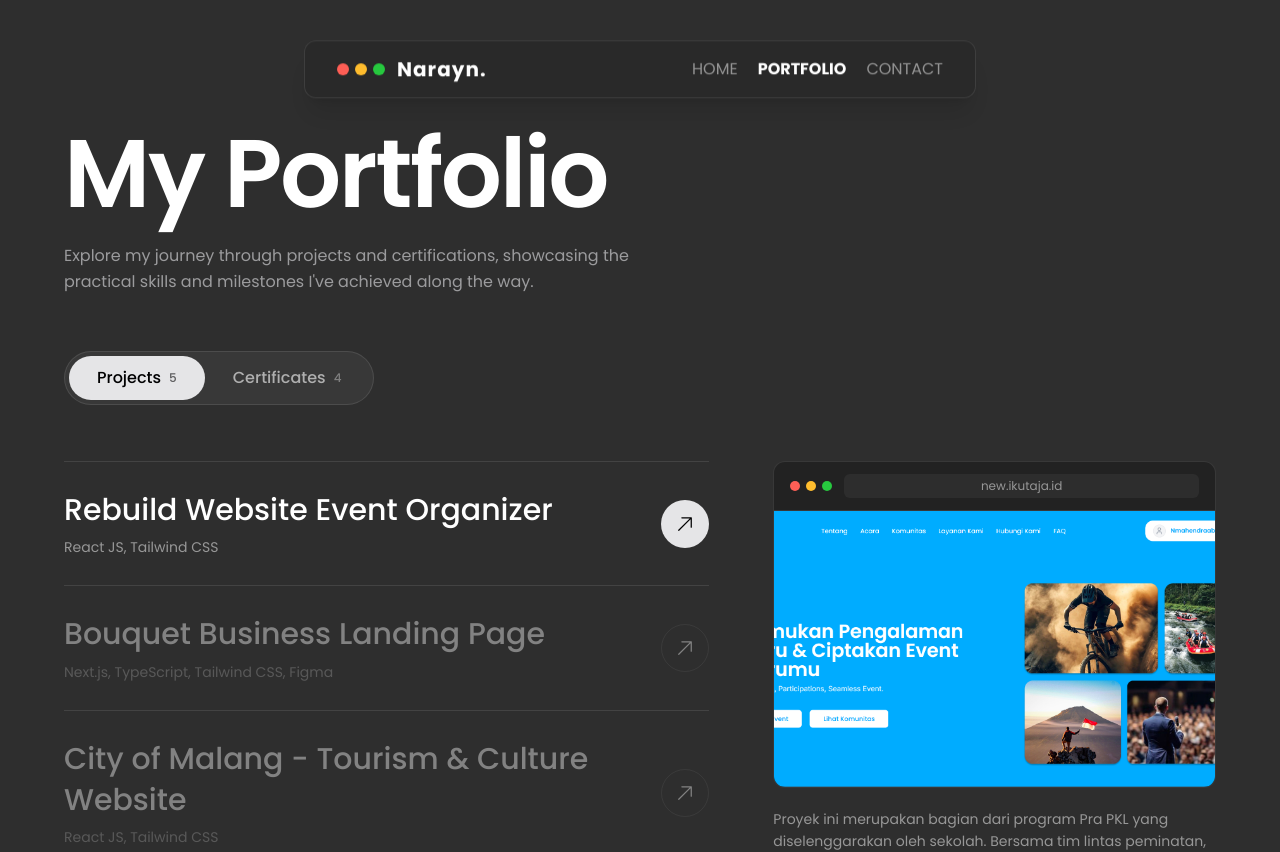
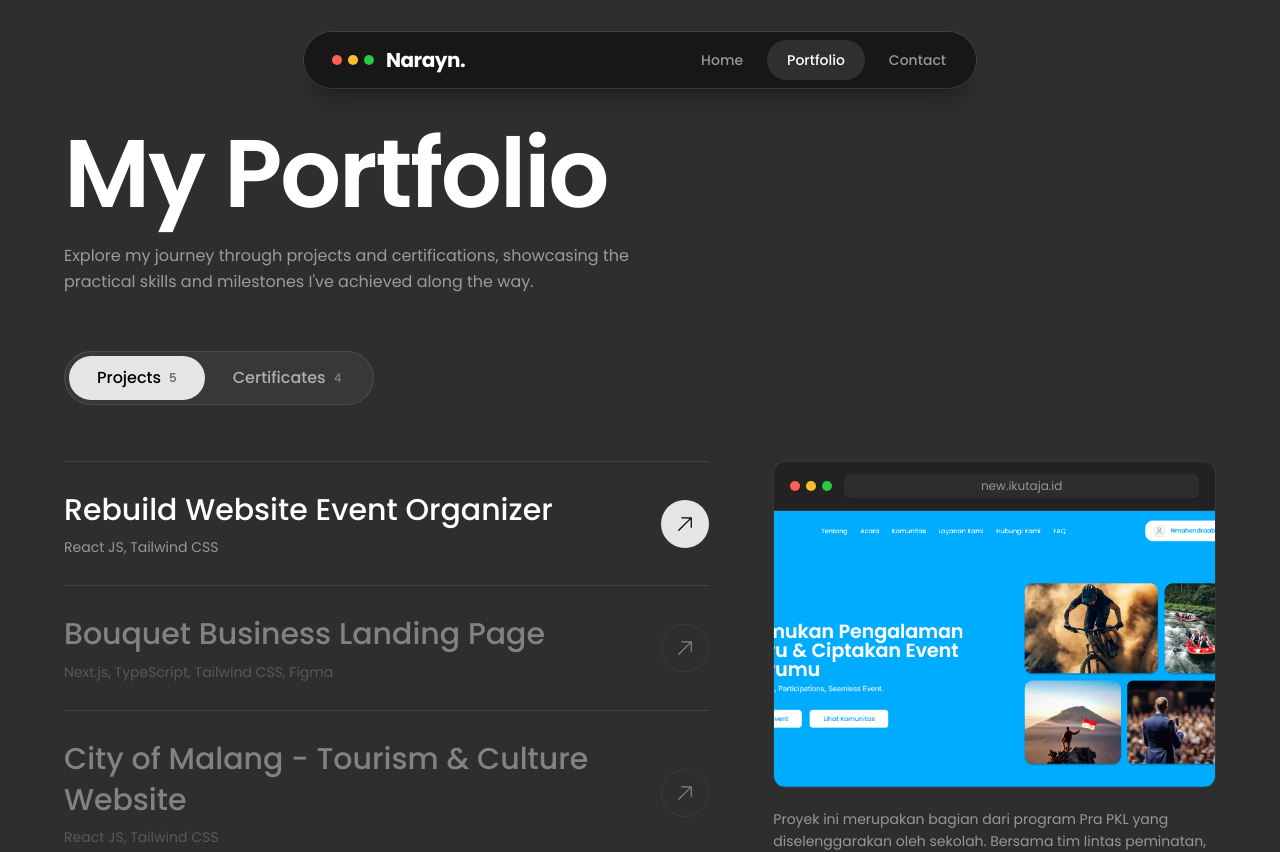
Before and after one commit to NarayanaMahendraAbimanyu/Narayana-Portfolio-Website, a Next.js app: page /portfolio in a window 1280 px wide. Shown: the top 852 px of the page. Built offline with nearby package versions, Linux system fonts and the light colour scheme.

Commit message:
Memperbarui tampilan desain pada bagian navbar

```diff
--- a/app/components/HeroSection.tsx
+++ b/app/components/HeroSection.tsx
@@ -63,7 +63,7 @@ export default function HeroSection() {
             variants={fade}
             className="mt-8 sm:mt-10 text-xl sm:text-2xl font-medium tracking-tight"
           >
-            Front-end developer and web designer.
+            Front-end developer and Beginner web designer.
           </motion.p>
           <motion.p
             variants={fade}
--- a/app/components/MarqueeSection.tsx
+++ b/app/components/MarqueeSection.tsx
@@ -83,7 +83,7 @@ export default function MarqueeSection() {
           x={reduceMotion ? 0 : topX}
         />
         <MarqueeRow
-          label="Web Designer"
+          label="Beginner Web Designer"
           weightClass="font-light"
           x={reduceMotion ? 0 : bottomX}
         />
--- a/app/components/Navbar.tsx
+++ b/app/components/Navbar.tsx
@@ -1,237 +1,220 @@
 "use client";
 
-import React, { useState } from "react";
+import React, { useEffect, useState } from "react";
 import Link from "next/link";
 import { usePathname, useRouter } from "next/navigation";
-import { motion, AnimatePresence, Variants } from "framer-motion";
+import {
+  motion,
+  AnimatePresence,
+  Variants,
+  useReducedMotion,
+} from "framer-motion";
+
+const ease = [0.16, 1, 0.3, 1] as const;
 
 export default function Navbar() {
   const pathname = usePathname();
   const router = useRouter();
-  const [activeSection, setActiveSection] = useState<string>("");
-  const [isOpen, setIsOpen] = useState<boolean>(false);
+  const reduceMotion = useReducedMotion();
+  const [contactInView, setContactInView] = useState(false);
+  const [isOpen, setIsOpen] = useState(false);
 
   const isHome = pathname === "/";
   const isPortfolio = pathname === "/portfolio";
 
+  // Keep "Contact" highlighted while the contact section is on screen.
+  useEffect(() => {
+    if (!isHome) {
+      setContactInView(false);
+      return;
+    }
+    const el = document.getElementById("contact");
+    if (!el) return;
+    const observer = new IntersectionObserver(
+      ([entry]) => setContactInView(entry.isIntersecting),
+      { rootMargin: "-45% 0px -45% 0px", threshold: 0 }
+    );
+    observer.observe(el);
+    return () => observer.disconnect();
+  }, [isHome]);
+
+  // Lock scroll and allow Escape while the mobile menu is open.
+  useEffect(() => {
+    if (!isOpen) return;
+    const prev = document.body.style.overflow;
+    document.body.style.overflow = "hidden";
+    const onKey = (e: KeyboardEvent) => {
+      if (e.key === "Escape") setIsOpen(false);
+    };
+    window.addEventListener("keydown", onKey);
+    return () => {
+      document.body.style.overflow = prev;
+      window.removeEventListener("keydown", onKey);
+    };
+  }, [isOpen]);
+
   const scrollToTop = (e: React.MouseEvent<HTMLAnchorElement>) => {
+    setIsOpen(false);
     if (isHome) {
       e.preventDefault();
-      setActiveSection("");
-      window.scrollTo({
-        top: 0,
-        behavior: "smooth",
-      });
+      window.scrollTo({ top: 0, behavior: reduceMotion ? "auto" : "smooth" });
     }
-    setIsOpen(false);
   };
 
   const scrollToContact = (e: React.MouseEvent<HTMLAnchorElement>) => {
-    setActiveSection("contact");
+    e.preventDefault();
     setIsOpen(false);
-
     if (isHome) {
-      e.preventDefault();
-      const targetElement = document.getElementById("contact");
-      if (targetElement) {
-        targetElement.scrollIntoView({
-          behavior: "smooth",
+      document.getElementById("contact")?.scrollIntoView({
+        behavior: reduceMotion ? "auto" : "smooth",
         block: "start",
       });
-      }
     } else {
-      e.preventDefault();
       router.push("/#contact");
     }
   };
 
   const navLinks = [
-    { title: "HOME", href: "/", number: "01", action: scrollToTop, active: isHome && activeSection !== "contact" },
-    { title: "PORTFOLIO", href: "/portfolio", number: "02", action: () => { setActiveSection(""); setIsOpen(false); }, active: isPortfolio },
-    { title: "CONTACT", href: "/#contact", number: "03", action: scrollToContact, active: activeSection === "contact" },
+    {
+      title: "Home",
+      href: "/",
+      onClick: scrollToTop,
+      active: isHome && !contactInView,
+    },
+    {
+      title: "Portfolio",
+      href: "/portfolio",
+      onClick: () => setIsOpen(false),
+      active: isPortfolio,
+    },
+    {
+      title: "Contact",
+      href: "/#contact",
+      onClick: scrollToContact,
+      active: isHome && contactInView,
+    },
   ];
 
   const menuVariants: Variants = {
-    closed: {
-      x: "100%",
+    closed: { opacity: 0, transition: { duration: 0.3 } },
+    open: {
+      opacity: 1,
       transition: {
-        duration: 0.5,
-        ease: [0.32, 0.72, 0, 1],
-      },
-    },
-    open: {
-      x: 0,
-      transition: {
-        duration: 0.6,
-        ease: [0.76, 0, 0.24, 1],
-        staggerChildren: 0.1,
-        delayChildren: 0.2,
-      },
-    },
-  };
-
-  const linkContainerVariants: Variants = {
-    closed: {},
-    open: {
-      transition: {
-        staggerChildren: 0.03,
+        duration: 0.3,
+        staggerChildren: reduceMotion ? 0 : 0.08,
         delayChildren: 0.1,
       },
     },
   };
 
-  const letterVariants: Variants = {
-    closed: {
-      y: "100%",
-      transition: { duration: 0.4, ease: [0.76, 0, 0.24, 1] },
-    },
-    open: {
-      y: 0,
-      transition: { duration: 0.5, ease: [0.33, 1, 0.68, 1] },
-    },
-  };
-
-  const numberVariants: Variants = {
-    closed: {
-      opacity: 0,
-      y: 10,
-      transition: { duration: 0.3 },
-    },
-    open: {
-      opacity: 1,
-      y: 0,
-      transition: { duration: 0.4, delay: 0.3 },
-    },
+  const itemVariants: Variants = {
+    closed: { y: reduceMotion ? 0 : 24, opacity: 0 },
+    open: { y: 0, opacity: 1, transition: { duration: 0.7, ease } },
   };
 
   return (
     <>
       <motion.header
-        initial={{ y: 80, opacity: 0 }}
+        initial={{ y: reduceMotion ? 0 : -24, opacity: 0 }}
         animate={{ y: 0, opacity: 1 }}
-        transition={{ duration: 2, ease: [0.16, 1, 0.3, 1] }}
-        className="fixed top-4 sm:top-6 md:top-10 left-0 right-0 z-50 w-full px-4 sm:px-6 md:px-16 lg:px-24 flex justify-center"
+        transition={{ duration: 1, ease }}
+        className="fixed top-4 sm:top-6 md:top-8 left-0 right-0 z-50 flex justify-center px-4 sm:px-6"
       >
-        <nav className="w-full max-w-2xl bg-[#2A2A2A] text-white px-4 sm:px-8 py-2.5 sm:py-3.5 rounded-lg sm:rounded-xl flex items-center justify-between shadow-xl border border-white/10 backdrop-blur-md">
+        <nav
+          aria-label="Main"
+          className="w-full max-w-2xl flex items-center justify-between rounded-full bg-[#161616]/90 py-2 pl-5 pr-2 sm:pl-7 sm:pr-2.5 text-white shadow-xl shadow-black/20 ring-1 ring-white/10 backdrop-blur-md"
+        >
           <Link
             href="/"
             onClick={scrollToTop}
-            className="flex items-center gap-2 sm:gap-3 cursor-pointer group focus:outline-none"
+            className="flex items-center gap-3 rounded-full focus-visible:outline-2 focus-visible:outline-offset-4 focus-visible:outline-white"
           >
-            <div className="flex items-center gap-1 sm:gap-1.5">
-              <span className="w-2.5 h-2.5 sm:w-3 sm:h-3 rounded-full bg-[#FF5F56] inline-block transition-transform duration-300 group-hover:scale-110" />
-              <span className="w-2.5 h-2.5 sm:w-3 sm:h-3 rounded-full bg-[#FFBD2E] inline-block transition-transform duration-300 group-hover:scale-110" />
-              <span className="w-2.5 h-2.5 sm:w-3 sm:h-3 rounded-full bg-[#27C93F] inline-block transition-transform duration-300 group-hover:scale-110" />
-            </div>
-            <span className="font-bold text-base sm:text-lg md:text-xl tracking-wider text-white transition-opacity duration-300 group-hover:opacity-80">
+            <span className="flex items-center gap-1.5" aria-hidden>
+              <span className="h-2.5 w-2.5 rounded-full bg-[#FF5F56]" />
+              <span className="h-2.5 w-2.5 rounded-full bg-[#FFBD2E]" />
+              <span className="h-2.5 w-2.5 rounded-full bg-[#27C93F]" />
+            </span>
+            <span className="font-['Poppins'] text-lg sm:text-xl font-bold tracking-tight">
               Narayn.
             </span>
           </Link>
 
-          <div className="hidden md:flex items-center gap-5 text-base">
+          {/* Desktop links */}
+          <ul className="hidden md:flex items-center gap-1">
+            {navLinks.map((link) => (
+              <li key={link.title}>
                 <Link
-              href="/"
-              onClick={scrollToTop}
-              className={`transition-all duration-300 hover:text-white whitespace-nowrap ${
-                isHome && activeSection !== "contact"
-                  ? "font-bold text-white"
-                  : "font-normal text-white/50"
+                  href={link.href}
+                  onClick={link.onClick}
+                  aria-current={link.active ? "page" : undefined}
+                  className={`relative block rounded-full px-5 py-2.5 text-sm font-medium transition-colors duration-300 focus-visible:outline-2 focus-visible:outline-white ${
+                    link.active ? "text-white" : "text-white/55 hover:text-white"
                   }`}
                 >
-              HOME
+                  {link.active && (
+                    <motion.span
+                      layoutId="nav-active-pill"
+                      transition={{ duration: reduceMotion ? 0 : 0.5, ease }}
+                      className="absolute inset-0 rounded-full bg-white/10"
+                    />
+                  )}
+                  <span className="relative">{link.title}</span>
                 </Link>
+              </li>
+            ))}
+          </ul>
 
-            <Link
-              href="/portfolio"
-              onClick={() => setActiveSection("")}
-              className={`transition-all duration-300 hover:text-white whitespace-nowrap ${
-                isPortfolio
-                  ? "font-bold text-white"
-                  : "font-normal text-white/50"
-              }`}
+          {/* Mobile toggle */}
+          <button
+            onClick={() => setIsOpen((v) => !v)}
+            aria-expanded={isOpen}
+            aria-controls="mobile-menu"
+            className="md:hidden flex items-center gap-2 rounded-full bg-white/10 px-5 py-2.5 text-sm font-medium transition-colors duration-300 hover:bg-white/15 focus-visible:outline-2 focus-visible:outline-white"
           >
-              PORTFOLIO
-            </Link>
-
-            <a
-              href="/#contact"
-              onClick={scrollToContact}
-              className={`transition-all duration-300 hover:text-white whitespace-nowrap uppercase cursor-pointer ${
-                activeSection === "contact"
-                  ? "font-bold text-white"
-                  : "font-normal text-white/50"
-              }`}
-            >
-              CONTACT
-            </a>
-          </div>
-
-          <div className="flex md:hidden items-center">
-            <button
-              onClick={() => setIsOpen(!isOpen)}
-              className="px-3.5 py-1.5 rounded-lg bg-white/10 hover:bg-white/20 border border-white/10 text-xs tracking-widest uppercase flex items-center gap-1.5 transition-colors duration-300 focus:outline-none"
-              aria-label="Toggle Menu"
-            >
-              <span>{isOpen ? "CLOSE" : "MENU"}</span>
-              <motion.span
-                animate={{ rotate: isOpen ? 45 : 0 }}
-                transition={{ duration: 0.3, ease: "easeInOut" }}
-                className="inline-block text-sm leading-none"
-              >
-                +
-              </motion.span>
+            {isOpen ? "Close" : "Menu"}
           </button>
-          </div>
         </nav>
       </motion.header>
 
+      {/* Mobile menu */}
       <AnimatePresence>
         {isOpen && (
           <motion.div
+            id="mobile-menu"
             variants={menuVariants}
             initial="closed"
             animate="open"
             exit="closed"
-            className="fixed inset-0 z-40 bg-[#1A1A1A] text-white flex flex-col justify-start p-6 sm:p-10 pt-28 sm:pt-32 md:hidden"
+            className="fixed inset-0 z-40 flex flex-col justify-between bg-[#161616] px-6 sm:px-10 pt-32 pb-10 text-white md:hidden"
           >
-            <div className="flex flex-col gap-6 sm:gap-8 mt-4">
+            <ul>
               {navLinks.map((link) => (
-                <div key={link.title} className="border-b border-white/10 pb-4">
+                <motion.li
+                  key={link.title}
+                  variants={itemVariants}
+                  className="border-b border-white/10 first:border-t"
+                >
                   <Link
                     href={link.href}
-                    onClick={link.action}
-                    className="flex items-baseline justify-between group"
-                  >
-                    <motion.div
-                      variants={linkContainerVariants}
-                      className="overflow-hidden flex"
-                    >
-                      {link.title.split("").map((char, index) => (
-                        <span key={index} className="overflow-hidden inline-block">
-                          <motion.span
-                            variants={letterVariants}
-                            className={`inline-block text-3xl sm:text-4xl font-extrabold tracking-tight transition-colors duration-300 ${
-                              link.active
-                                ? "text-white"
-                                : "text-white/40 group-hover:text-white"
+                    onClick={link.onClick}
+                    aria-current={link.active ? "page" : undefined}
+                    className={`block py-5 font-['Poppins'] text-4xl sm:text-5xl font-semibold tracking-tight transition-colors duration-300 ${
+                      link.active ? "text-white" : "text-white/40 active:text-white"
                     }`}
                   >
-                            {char === " " ? "\u00A0" : char}
-                          </motion.span>
-                        </span>
+                    {link.title}
+                  </Link>
+                </motion.li>
               ))}
-                    </motion.div>
+            </ul>
 
-                    <motion.span
-                      variants={numberVariants}
-                      className="text-xs text-white/40 font-mono"
+            <motion.a
+              variants={itemVariants}
+              href="mailto:narayanamahendraabimanyu@gmail.com"
+              className="break-all text-sm text-white/55 transition-colors duration-300 hover:text-white"
             >
-                      {link.number}
-                    </motion.span>
-                  </Link>
-                </div>
-              ))}
-            </div>
+              narayanamahendraabimanyu@gmail.com
+            </motion.a>
           </motion.div>
         )}
       </AnimatePresence>
```
Lines whose indentation alone changed are shown as unchanged.
